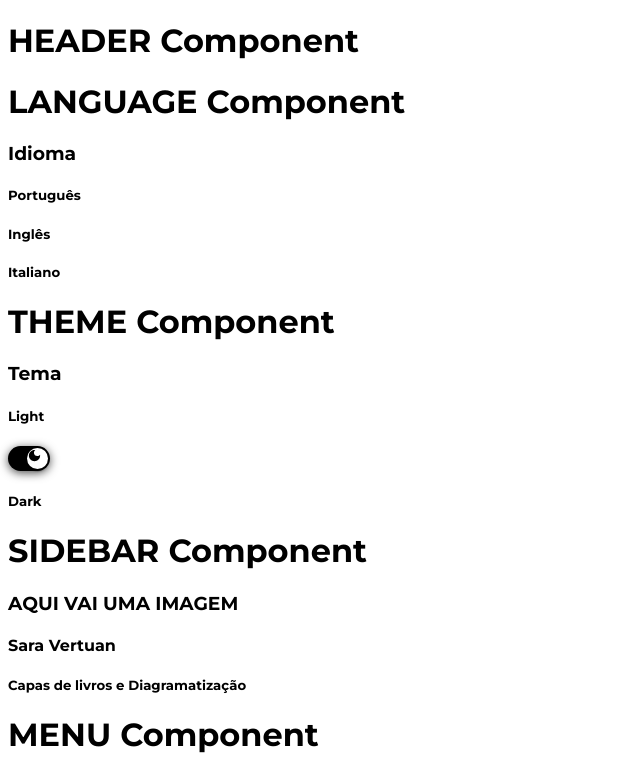
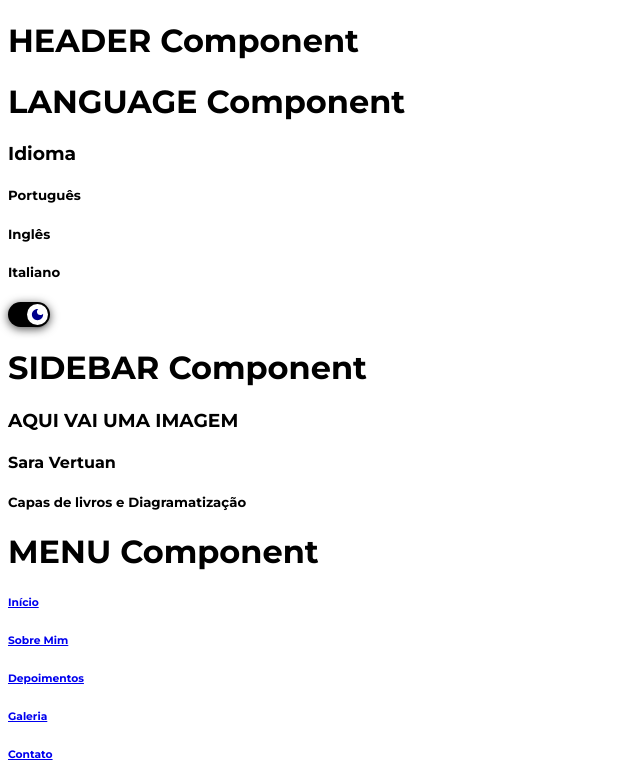
Before and after one commit to marcusviniciusmo/Sara_Vertuan_Profile_Website, a React (Create React App) app in the folder frontend/: page / in a window 1280 px wide. Shown: the top 778 px of the page, without its empty margins (0-640 px from the left). Built offline with nearby package versions, Linux system fonts and the light colour scheme.

Commit message:
Stylization of the icon that controls the theme

```diff
--- a/frontend/src/components/Theme/index.tsx
+++ b/frontend/src/components/Theme/index.tsx
@@ -7,11 +7,6 @@ export function Theme() {
   const { theme, setTheme } = useGlobalContext();
 
   return (
-    <>
-      <h1>THEME Component</h1>
-      <h3>Tema</h3>
-
-      <h5>Light</h5>
     <Switch.Root
       className='switchRoot'
       defaultChecked={theme === "Dark"}
@@ -20,12 +15,10 @@ export function Theme() {
       <Switch.Thumb className='switchThumb'>
         {
           theme === "Dark"
-              ? <DarkMode />
-              : <LightMode />
+            ? <DarkMode className={`switchIcon${theme}Mode`} />
+            : <LightMode className={`switchIcon${theme}Mode`} />
         }
       </Switch.Thumb>
     </Switch.Root>
-      <h5>Dark</h5>
-    </>
   );
 };
--- a/frontend/src/components/Theme/styles.css
+++ b/frontend/src/components/Theme/styles.css
@@ -15,11 +15,13 @@
 
 .switchThumb {
   background-color: #FFFFFF;
-  display: block;
   width: 2.1rem;
   height: 2.1rem;
   border-radius: 10rem;
   box-shadow: 0 0.2rem 0.2rem rgb(0 0 0 / 0.7);
+  display: flex;
+  align-items: center;
+  justify-content: center;
   transition: transform 0.1s;
   transform: translateX(0.2rem);
   will-change: transform;
@@ -28,3 +30,11 @@
 .switchThumb[data-state="checked"] {
   transform: translateX(1.9rem);
 }
+
+.switchIconLightMode {
+  color: #FF8C00;
+}
+
+.switchIconDarkMode {
+  color: #00008B;
+}
```
Lines whose indentation alone changed are shown as unchanged.
